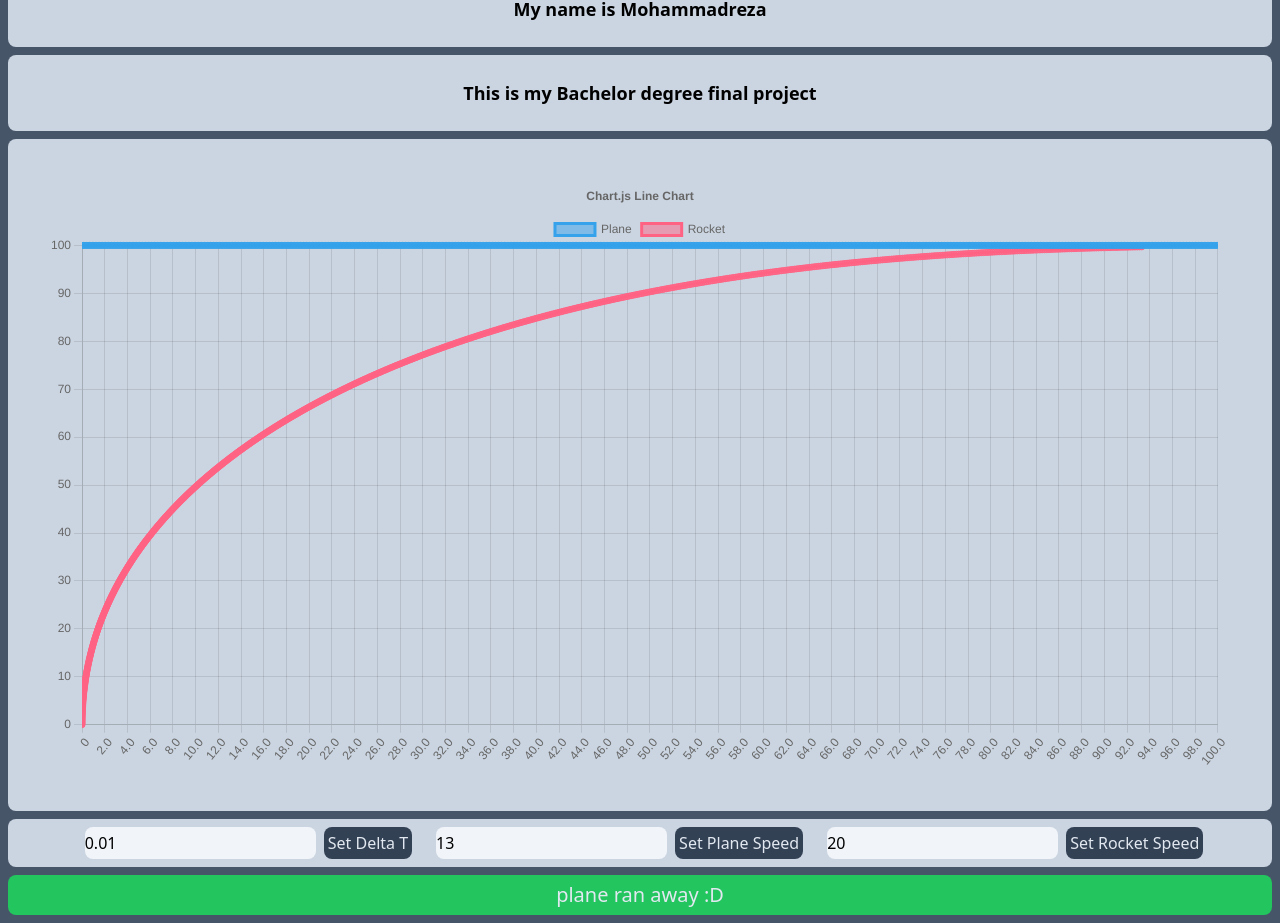
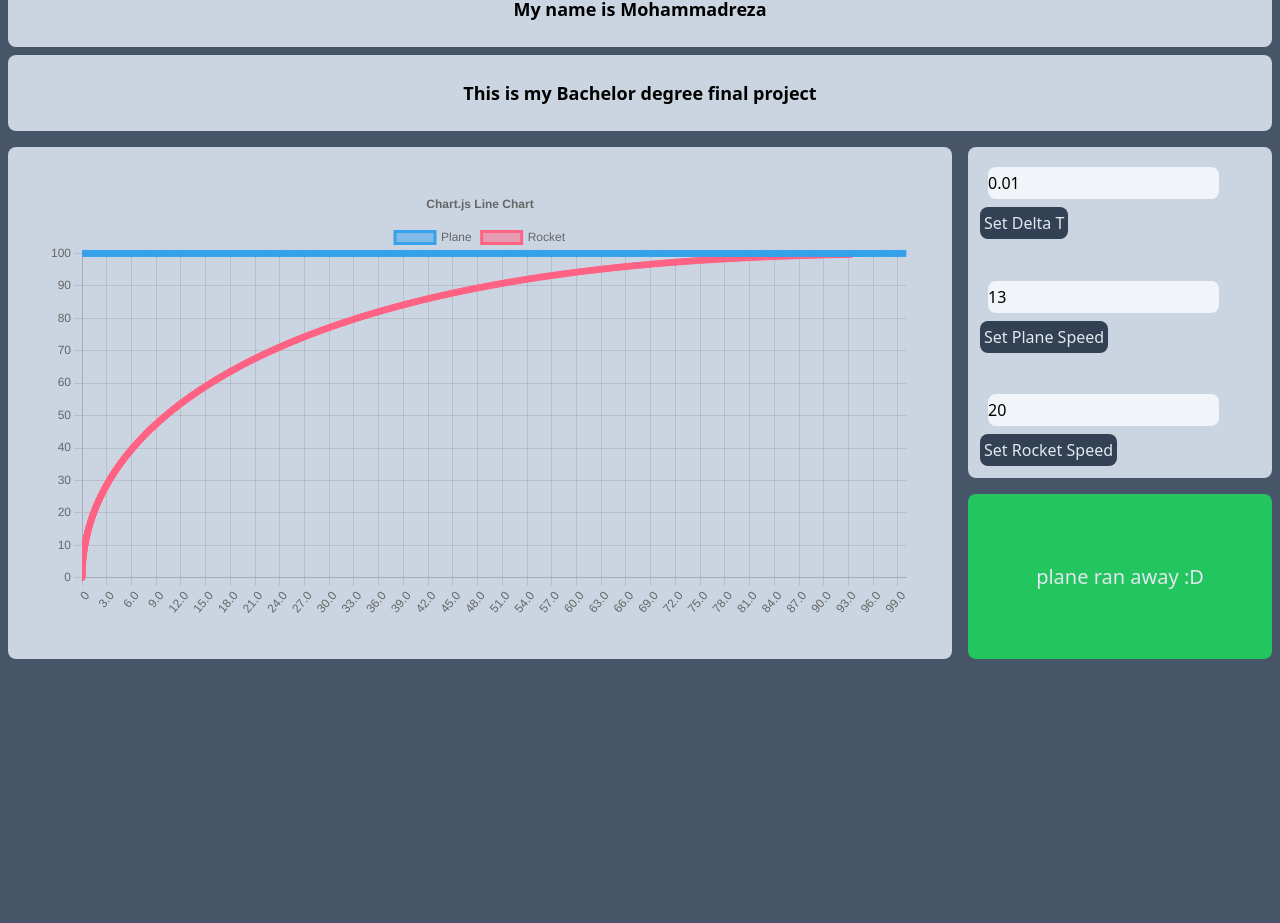
Before and after one commit to Mrkh97/RocketPlaneProject, a React (Create React App) app: page / in a window 1280 px wide. Shown: the part 193-1116 px from the top of the page. After the commit the page ends 860 px from the top, so only its background shows below. Built offline with nearby package versions, Linux system fonts and the light colour scheme.

Commit message:
changed styling

```diff
--- a/src/components/Chart.js
+++ b/src/components/Chart.js
@@ -22,14 +22,14 @@ ChartJS.register(
 );
 
 export default function Chart() {
-  const [deltaValue,setDeltaValue] =useState(0.01)
+  const [deltaValue, setDeltaValue] = useState(0.01)
   const [deltaT, setDeltaT] = useState(0.01);
 
-  const [planeSpeedValue,setPlaneSpeedValue] = useState(13);
-  const [planeV,setPlaneV] = useState(13);
+  const [planeSpeedValue, setPlaneSpeedValue] = useState(13);
+  const [planeV, setPlaneV] = useState(13);
 
-  const [rocketSpeedValue,setRocektSpeedValue] = useState(20);
-  const [rocketV,setRocketV] = useState(20);
+  const [rocketSpeedValue, setRocektSpeedValue] = useState(20);
+  const [rocketV, setRocketV] = useState(20);
 
   // const [isCaught,setIsCought] = useState(false);
 
@@ -156,26 +156,28 @@ export default function Chart() {
   //   setIsCought(true);
   // }
 
-  return <div>
-    <div className=" p-10 bg-slate-300 m-2 rounded-lg">
+  return <div className=" grid grid-cols-4">
+    <div className=" p-10 bg-slate-300 m-2 rounded-lg  col-span-3">
       <Line options={options} data={data} />
     </div>
-    <div className=" m-2 bg-slate-300 rounded-lg text-center">
-      <div className=' inline-block mx-2'>
-      <input className=' bg-slate-100 m-2 rounded-lg h-8' type="number" value={deltaValue} onChange={(event)=>setDeltaValue(event.target.value)}/>
-      <button className='bg-slate-700 text-slate-200 p-1 rounded-lg hover:shadow-lg hover:scale-105 ' onClick={()=>setDeltaT(deltaValue)}>Set Delta T</button>
+    <div className='flex flex-col '>
+      <div className=" m-2 p-3 bg-slate-300 rounded-lg basis-2/3 flex flex-col justify-between ">
+        <div className=' inline-block '>
+          <input className=' bg-slate-100 m-2 rounded-lg h-8' type="number" value={deltaValue} onChange={(event) => setDeltaValue(event.target.value)} />
+          <button className='bg-slate-700 text-slate-200 p-1 rounded-lg hover:shadow-lg hover:scale-105 ' onClick={() => setDeltaT(deltaValue)}>Set Delta T</button>
+        </div>
+        <div className=' inline-block '>
+          <input className=' bg-slate-100 m-2 rounded-lg h-8' type="number" value={planeSpeedValue} onChange={(event) => setPlaneSpeedValue(event.target.value)} />
+          <button className='bg-slate-700 text-slate-200 p-1 rounded-lg hover:shadow-lg hover:scale-105' onClick={() => setPlaneV(planeSpeedValue)}>Set Plane Speed</button>
+        </div>
+        <div className=' inline-block '>
+          <input className=' bg-slate-100 m-2 rounded-lg h-8' type="number" value={rocketSpeedValue} onChange={(event) => setRocektSpeedValue(event.target.value)} />
+          <button className=' bg-slate-700 text-slate-200 p-1 rounded-lg hover:shadow-lg hover:scale-105  ' onClick={() => setRocketV(rocketSpeedValue)}>Set Rocket Speed</button>
+        </div>
       </div>
-      <div className=' inline-block mx-2'>
-      <input className=' bg-slate-100 m-2 rounded-lg h-8' type="number" value={planeSpeedValue} onChange={(event)=>setPlaneSpeedValue(event.target.value)}/>
-      <button className='bg-slate-700 text-slate-200 p-1 rounded-lg hover:shadow-lg hover:scale-105' onClick={()=>setPlaneV(planeSpeedValue)}>Set Plane Speed</button>
+      <div className={XPlane < 99 ? ' h-10 m-2 rounded-lg flex justify-center items-center flex-1 bg-red-500' : 'h-10 m-2 rounded-lg flex justify-center items-center basis-1/3 bg-green-500'}>
+        <p className=' text-slate-200 text-xl'>{XPlane < 99 ? "rocket hits the plane D;" : "plane ran away :D"}</p>
       </div>
-      <div className=' inline-block mx-2'>
-      <input className=' bg-slate-100 m-2 rounded-lg h-8' type="number" value={rocketSpeedValue} onChange={(event)=>setRocektSpeedValue(event.target.value)}/>
-      <button className=' bg-slate-700 text-slate-200 p-1 rounded-lg hover:shadow-lg hover:scale-105  ' onClick={()=>setRocketV(rocketSpeedValue)}>Set Rocket Speed</button>
-      </div>
-    </div>
-    <div className={XPlane<99?' h-10 m-2 rounded-lg flex justify-center items-center bg-red-500':'h-10 m-2 rounded-lg flex justify-center items-center bg-green-500'}>
-      <p className=' text-slate-200 text-xl'>{XPlane<99?"rocket hits the plane D;":"plane ran away :D"}</p>
     </div>
   </div>
 
```
